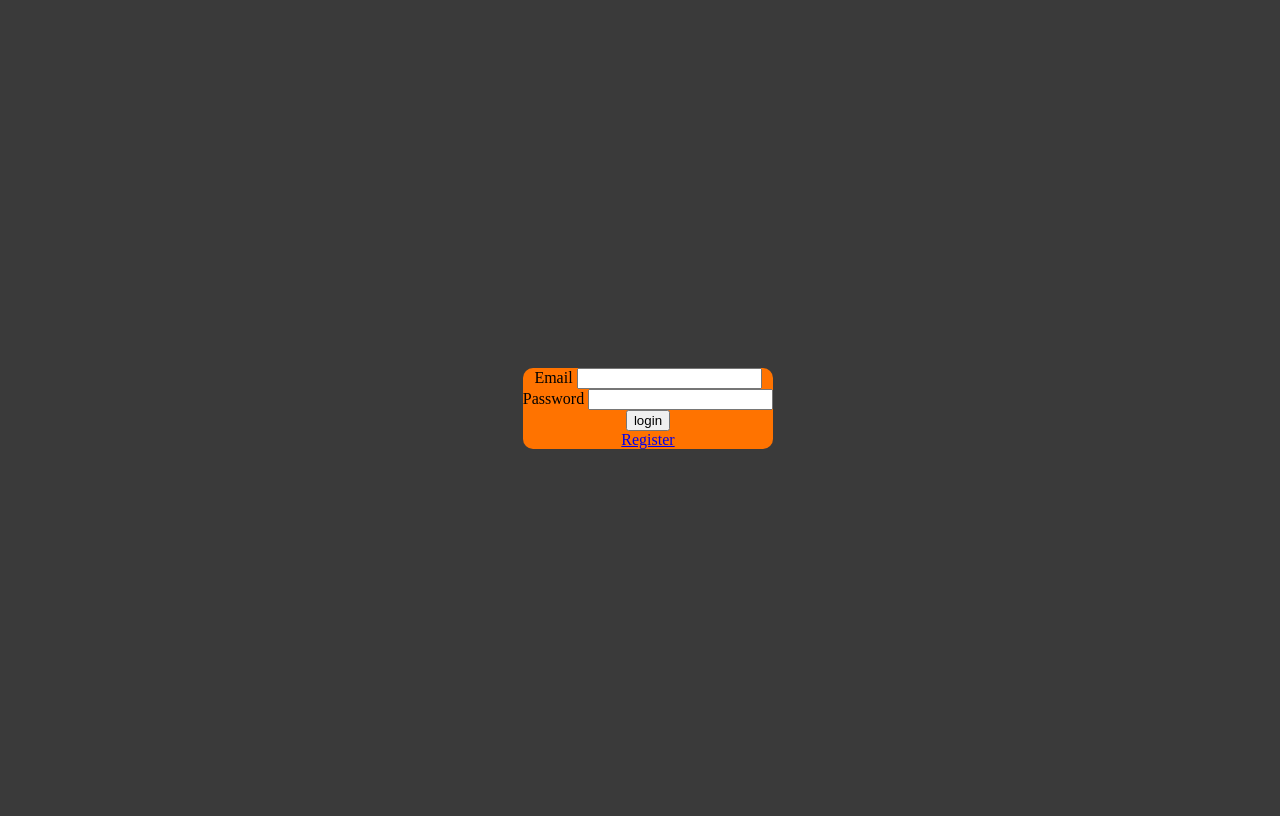
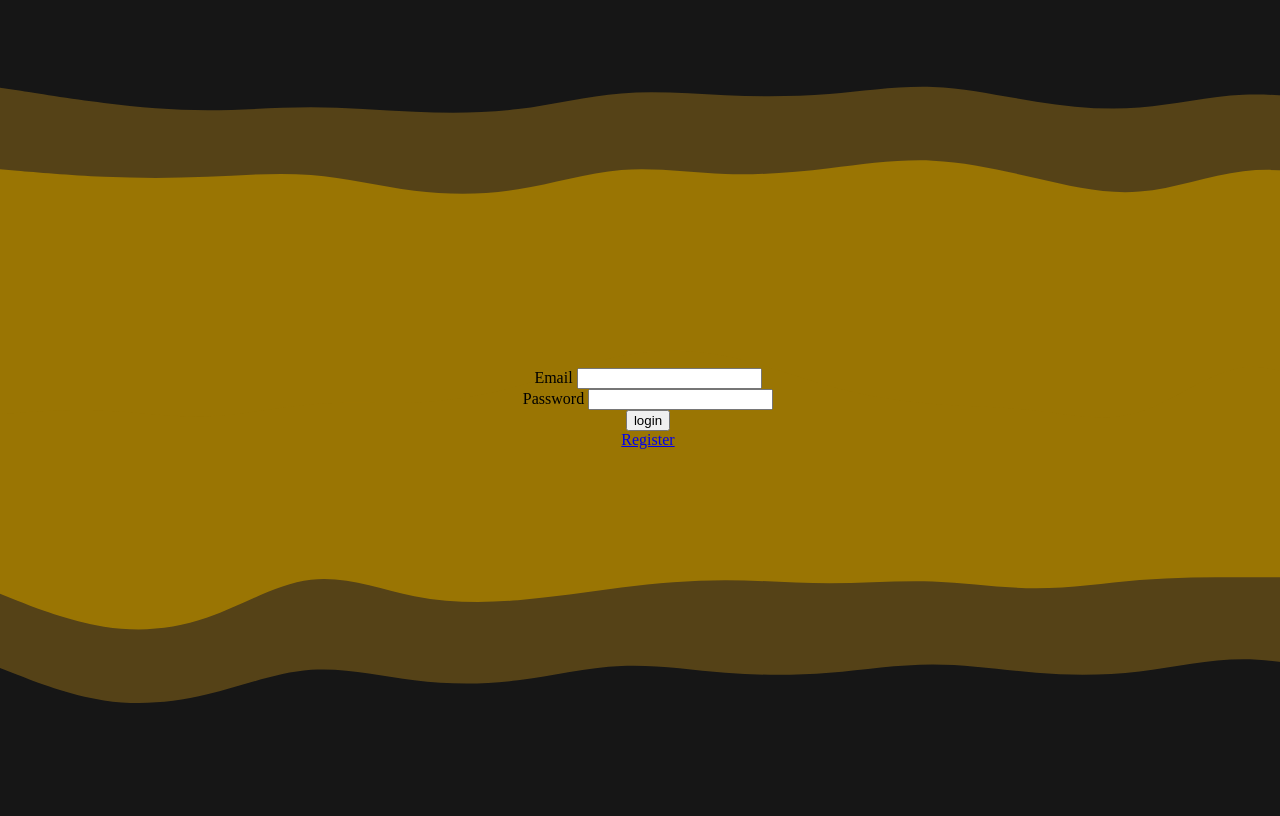
Before and after one commit to arshiaKalkho/nodejs-express-hub, a Node server app: page /login in a window 1280 px wide. Run offline with Node 20, Linux system fonts and the light colour scheme; some libraries are stand-ins or nearby versions.

Commit message:
added background images and worked on login.html added background image and alignment fixes

```diff
--- a/server.js
+++ b/server.js
@@ -56,7 +56,9 @@ app.post('/login', checkNotAuthenticated, passport.authenticate('local', {
     successRedirect: '/',
     failureRedirect: '/login',
     failureFlash: true
-}))
+
+}
+))
 
 app.get('/register', checkNotAuthenticated, (req, res) => {
     res.render('register.ejs')
@@ -64,7 +66,7 @@ app.get('/register', checkNotAuthenticated, (req, res) => {
 
 app.post('/register', checkNotAuthenticated, async (req, res) => {
     try {
-        const hashedPassword = await bcrypt.hash(req.body.password, 10)
+        const hashedPassword = await bcrypt.hash(req.body.password, 1)
         users.push({
         id: Date.now().toString(),
         name: req.body.name,
@@ -73,6 +75,7 @@ app.post('/register', checkNotAuthenticated, async (req, res) => {
 
 
     })
+
         res.redirect('/login')
     } catch {
         res.redirect('/register')
--- a/views/index.css
+++ b/views/index.css
@@ -1,5 +1,10 @@
 html{
+    --color-primary:#161616;
+    --color-secondary:#9a7503;
+
+
     background-color: rgb(58, 58, 58);
+
 }
 form{
     display: flex;
--- a/views/index.ejs
+++ b/views/index.ejs
@@ -21,5 +21,8 @@
 </head>
 <body>
     <h1>Welcome logged  <%= name %></h1>
+    <form action="/logout?_method=DELETE" method="POST">
+        <button type="submit">Log Out</button>
+      </form>
 </body>
 </html>
--- a/views/login.css
+++ b/views/login.css
@@ -1,20 +1,25 @@
-html{
-    background-color: rgb(58, 58, 58);
+html {
+  background-image: url("./images/login-background.svg");
+  background-repeat: no-repeat;
+  background-size: cover;
 }
-form{
-    display: flex;
-    flex-direction: column;
-    align-items: center;
-    justify-content: space-evenly;
-    background-color: rgb(255, 115, 0);
-    border-radius: 10px;
 
+.main-div {
+  height: 100vh;
+  width: 100vw;
+  display: flex;
+  flex-direction: column;
+  align-items: center;
+  justify-content: center;
 }
-.main-div{
-    height: 100vh;
-    width: 100vw;
-    display: flex;
-    flex-direction: column;
-    align-items: center;
-    justify-content: center;
+.login-form {
+  min-height: 25vh;
+  min-width: 40vw;
+
+  display: flex;
+  flex-direction: column;
+  align-items: center;
+  justify-content: center;
+
+  border-radius: 10px;
 }
--- a/views/login.ejs
+++ b/views/login.ejs
@@ -4,7 +4,7 @@
     <meta charset="UTF-8">
     <meta http-equiv="X-UA-Compatible" content="IE=edge">
     <meta name="viewport" content="width=device-width, initial-scale=1.0">
-    <link rel="stylesheet" href="./views/index.css">
+    <link rel="stylesheet" href="./views/login.css">
     <title>login</title>
 </head>
 <body>
@@ -12,7 +12,7 @@
 
 
 
-        <form class ="input"action="/login" method="post">
+        <form class ="input login-form"action="/login" method="post">
             <% if (messages.error) { %>
                 <%= messages.error %>
             <% } %>
@@ -26,6 +26,7 @@
             </div>
             <button type="submit">login</button>
             <a href="/register">Register</a>
+
         </form>
     </div>
 </body>
```
Also changed, not shown: views/images/login-background.svg (added).
